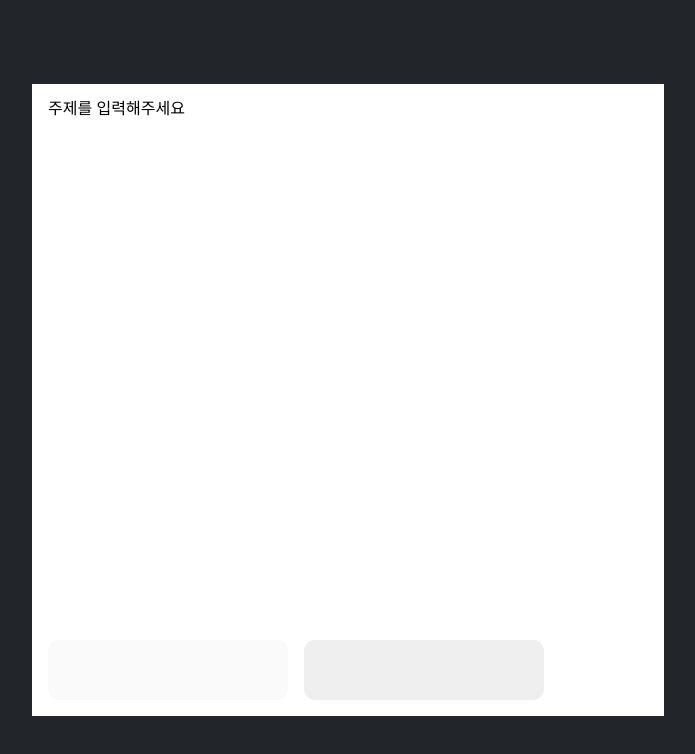
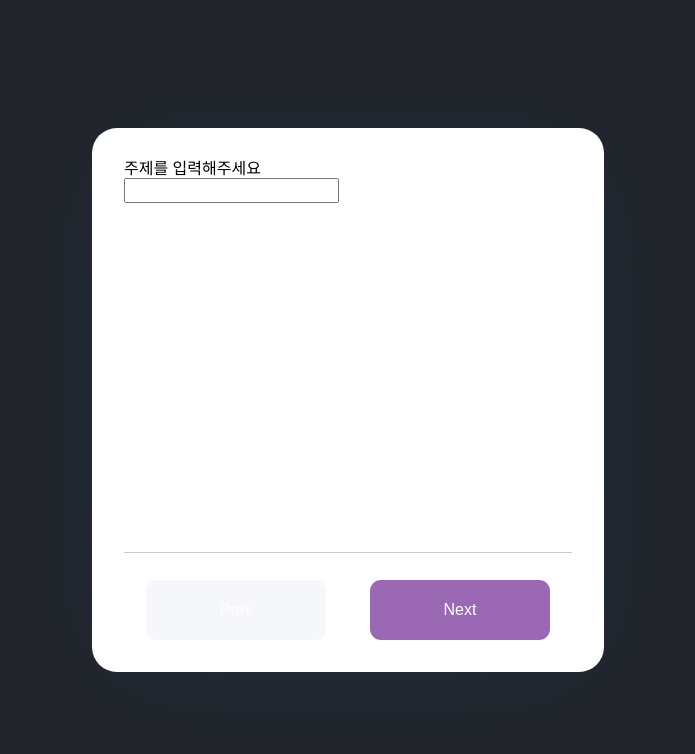
Before and after one commit to 2023-techeer-ideathon-team-2/copt, a React (Vite) app: page /select in a window 1280 px wide. Shown: the top 754 px of the page, without its empty margins (292-987 px from the left). Built offline with nearby package versions, Linux system fonts and the light colour scheme; a web font is replaced by a local one.

Commit message:
기본 퍼블리싱 완료

```diff
--- a/src/atoms/form.js
+++ b/src/atoms/form.js
@@ -2,7 +2,7 @@ import { atom } from 'jotai';
 
 export const formAtom = atom({
   topic: '',
-  position: 'frontEnd',
+  position: '',
   language: '',
   etc: '',
 });
--- a/src/atoms/position.js
+++ /dev/null
@@ -1,3 +0,0 @@
-import { atom } from 'jotai';
-
-export const stepAtom = atom(null);
--- a/src/components/Button.jsx
+++ b/src/components/Button.jsx
@@ -1,15 +1,20 @@
 const Button = (props) => {
-  return <button {...props}
-            style={{
-              width: "40%",
-              height: "60px",
-              color: "#fff",
-              backgroundColor: props.backgroundColor,
-              borderRadius: "11px",
-              border: "none"
-            }}>
-              {props.text}
-            </button>;
+  return (
+    <button
+      {...props}
+      style={{
+        width: '40%',
+        height: '60px',
+        color: '#fff',
+        backgroundColor: props.backgroundcolor,
+        borderRadius: '11px',
+        border: 'none',
+        cursor: 'pointer',
+        ...props.style,
+      }}>
+      {props.text}
+    </button>
+  );
 };
 
 export default Button;
--- /dev/null
+++ b/src/components/Input.jsx
@@ -0,0 +1,5 @@
+const Input = (props) => {
+  return <input {...props} />;
+};
+
+export default Input;
--- a/src/components/Radio.jsx
+++ b/src/components/Radio.jsx
@@ -1,20 +1,24 @@
 const Radio = (props) => {
-  const { text,value, ...others } = props;
+  const { text, value, ...others } = props;
 
   return (
-    <label htmlFor={others.id}>
-      <input type='radio' {...others} value={value}
+    <label htmlFor={others.id} style={{ cursor: 'pointer' }}>
+      <input
+        type='radio'
+        {...others}
+        value={value}
         style={{
           verticalAlign: 'middle',
-          appearance: 'none',
+          // appearance: 'none',
           border: 'max(2px, 0.1em) solid gray',
           borderRadius: '50%',
           width: '1.25rem',
           height: '1.25em',
           cursor: 'pointer',
-          ":checked": {
-            border: "0.4em solid #9B68B4"
-          }
+          ':checked': {
+            border: '0.4em solid #9B68B4',
+          },
+          marginRight: '20px',
         }}
       />
 
--- a/src/components/index.js
+++ b/src/components/index.js
@@ -1,3 +1,4 @@
 export { default as Button } from './Button';
 export { default as Layout } from './Layout';
 export { default as Radio } from './Radio';
+export { default as Input } from './Input';
--- a/src/containers/PositionInputContainer.jsx
+++ b/src/containers/PositionInputContainer.jsx
@@ -1,5 +1,41 @@
+import Title from '@/components/Title';
+import { Radio } from '@/components';
+import { useAtom } from 'jotai';
+import { formAtom } from '@/atoms/form';
+
 const PositionInputContainer = () => {
-  return <div></div>;
+  const [form, setForm] = useAtom(formAtom);
+
+  const handleChange = (e) => {
+    setForm({
+      ...form,
+      position: e.target.value,
+    });
+  };
+
+  return (
+    <>
+      <div style={{ display: 'flex', justifyContent: 'center' }}>
+        <Title title={'Choose Your Position🔎'} />
+      </div>
+      <Radio
+        text='Frontend'
+        id='fe'
+        value='FE'
+        name='position'
+        onChange={handleChange}
+        checked={form.position === 'FE'}
+      />
+      <Radio
+        text='Backend'
+        id='be'
+        value='BE'
+        name='position'
+        onChange={handleChange}
+        checked={form.position === 'BE'}
+      />
+    </>
+  );
 };
 
 export default PositionInputContainer;
--- a/src/containers/TechInputContainer.jsx
+++ b/src/containers/TechInputContainer.jsx
@@ -1,11 +1,114 @@
-import { useAtom } from 'jotai';
+import { useAtomValue, useAtom } from 'jotai';
 import { techStepAtom } from '@/atoms/tech-step';
+import Title from '@/components/Title';
+import { Radio } from '@/components';
+
+import { formAtom } from '@/atoms/form';
 
 const TechInputContainer = () => {
-  const [techStep, setTechStep] = useAtom(techStepAtom);
-  // const TechArrays = [];
+  const techStep = useAtomValue(techStepAtom);
+  const [form, setForm] = useAtom(formAtom);
 
-  return <div>{techStep}</div>;
+  const FE_TRACK = [
+    <>
+      <div style={{ display: 'flex', justifyContent: 'center' }}>
+        <Title title={'Choose Your Language ✏'} />
+      </div>
+      <Radio
+        text='Javascript'
+        id='js'
+        value='JS'
+        name='language'
+        onChange={(e) => setForm({ ...form, language: e.target.value })}
+        checked={form.language === 'JS'}
+      />
+      <Radio
+        text='Tyescript'
+        id='ts'
+        value='TS'
+        name='language'
+        onChange={(e) => setForm({ ...form, language: e.target.value })}
+        checked={form.language === 'TS'}
+      />
+    </>,
+    <>
+      <div style={{ display: 'flex', justifyContent: 'center' }}>
+        <Title title={'Choose Your Framework ✏'} />
+      </div>
+      <Radio
+        text='React'
+        id='react'
+        value='REACT'
+        name='framework'
+        onChange={(e) => setForm({ ...form, etc: e.target.value })}
+        checked={form.etc === 'REACT'}
+      />
+      <Radio
+        text='Vue'
+        id='vue'
+        value='VUE'
+        name='framework'
+        onChange={(e) => setForm({ ...form, etc: e.target.value })}
+        checked={form.etc === 'VUE'}
+      />
+    </>,
+  ];
+
+  const BE_TRACK = [
+    <>
+      <div style={{ display: 'flex', justifyContent: 'center' }}>
+        <Title title={'Choose Your Framework ✏'} />
+      </div>
+      <Radio
+        text='SpringBoot'
+        id='springboot'
+        value='SPRINGBOOT'
+        name='framework'
+        onChange={(e) => setForm({ ...form, language: e.target.value })}
+        checked={form.language === 'SPRINGBOOT'}
+      />
+      <Radio
+        text='Flask'
+        id='flask'
+        value='FLASK'
+        name='language'
+        onChange={(e) => setForm({ ...form, language: e.target.value })}
+        checked={form.language === 'FLASK'}
+      />
+      <Radio
+        text='Django'
+        id='django'
+        value='DJANGO'
+        name='language'
+        onChange={(e) => setForm({ ...form, language: e.target.value })}
+        checked={form.language === 'DJANGO'}
+      />
+    </>,
+    <>
+      <div style={{ display: 'flex', justifyContent: 'center' }}>
+        <Title title={'Choose Your RDBMS🔎'} />
+      </div>
+      <Radio
+        text='MySQL'
+        id='mysql'
+        value='MYSQL'
+        name='rdbms'
+        onChange={(e) => setForm({ ...form, etc: e.target.value })}
+        checked={form.etc === 'MYSQL'}
+      />
+      <Radio
+        text='MariaDB'
+        id='mariadb'
+        value='MARIADB'
+        name='rdbms'
+        onChange={(e) => setForm({ ...form, etc: e.target.value })}
+        checked={form.etc === 'MARIADB'}
+      />
+    </>,
+  ];
+
+  if (form.position === 'FE') return FE_TRACK[techStep];
+  if (form.position === 'BE') return BE_TRACK[techStep];
 };
 
 export default TechInputContainer;
--- a/src/containers/TopicInputContainer.jsx
+++ b/src/containers/TopicInputContainer.jsx
@@ -1,7 +1,20 @@
+import { useAtom } from 'jotai';
+import { formAtom } from '@/atoms/form';
+
 const TopicInputContainer = () => {
+  const [form, setForm] = useAtom(formAtom);
+
+  const handleChange = (e) => {
+    setForm({
+      ...form,
+      topic: e.target.value,
+    });
+  };
+
   return (
     <div>
       <div>주제를 입력해주세요</div>
+      <input onChange={handleChange} value={form.topic} />
     </div>
   );
 };
--- a/src/pages/SelectPage.jsx
+++ b/src/pages/SelectPage.jsx
@@ -3,18 +3,20 @@ import PositionInputContainer from '../containers/PositionInputContainer';
 import TechInputContainer from '../containers/TechInputContainer';
 import { Button } from '@/components';
 import { useState } from 'react';
-import { useAtom } from 'jotai';
+import { useAtom, useAtomValue } from 'jotai';
 import { techStepAtom } from '@/atoms/tech-step';
+import { formAtom } from '@/atoms/form';
 
 const StepArrays = [
   <TopicInputContainer key={0} />,
   <PositionInputContainer key={1} />,
-  <TechInputContainer key={1} />,
+  <TechInputContainer key={2} />,
 ];
 
 const SelectPage = () => {
   const [rootStep, setRootStep] = useState(0);
   const [techStep, setTechStep] = useAtom(techStepAtom);
+  const form = useAtomValue(formAtom);
 
   const handlePrevious = () => {
     if (rootStep !== 0 && techStep === 0) {
@@ -29,11 +31,11 @@ const SelectPage = () => {
       setRootStep(rootStep + 1);
       return;
     }
-    if (techStep < 2) {
+    if (techStep < 1) {
       setTechStep(techStep + 1);
       return;
     }
-    console.log('hello');
+    console.log(form);
   };
 
   return (
@@ -46,24 +48,36 @@ const SelectPage = () => {
       }}>
       <div
         style={{
-          width: 600,
-          height: 600,
-          backgroundColor: 'white',
+          backgroundColor: '#fff',
+          width: '70%',
+          height: '60%',
+          margin: '0 auto',
           display: 'flex',
           flexDirection: 'column',
-          padding: '16px',
+          justifyContent: 'space-between',
+          borderRadius: '25px',
+          boxShadow: '0px 11.6189px 124.28px rgba(37, 72, 153, 0.17)',
+          padding: '2rem',
         }}>
-        <div style={{ flex: 1 }}>{StepArrays[rootStep]}</div>
-        <div style={{ display: 'flex', gap: '16px' }}>
+        {StepArrays[rootStep]}
+        <div
+          style={{
+            width: '100%',
+            display: 'flex',
+            justifyContent: 'space-around',
+            paddingTop: '1.7rem',
+            borderTop: '1px solid #ccc',
+          }}>
           <Button
-            style={{ flex: 1 }}
-            disabled={rootStep === 0}
-            onClick={handlePrevious}>
-            이전
-          </Button>
-          <Button style={{ flex: 1 }} onClick={handleNext}>
-            {techStep === 2 ? '완료' : '다음'}
-          </Button>
+            backgroundcolor='#F5F7FB'
+            text={'Prev'}
+            onClick={handlePrevious}
+          />
+          <Button
+            backgroundcolor='#9B68B4'
+            text={techStep === 1 ? 'Submit' : 'Next'}
+            onClick={handleNext}
+          />
         </div>
       </div>
     </div>
```
